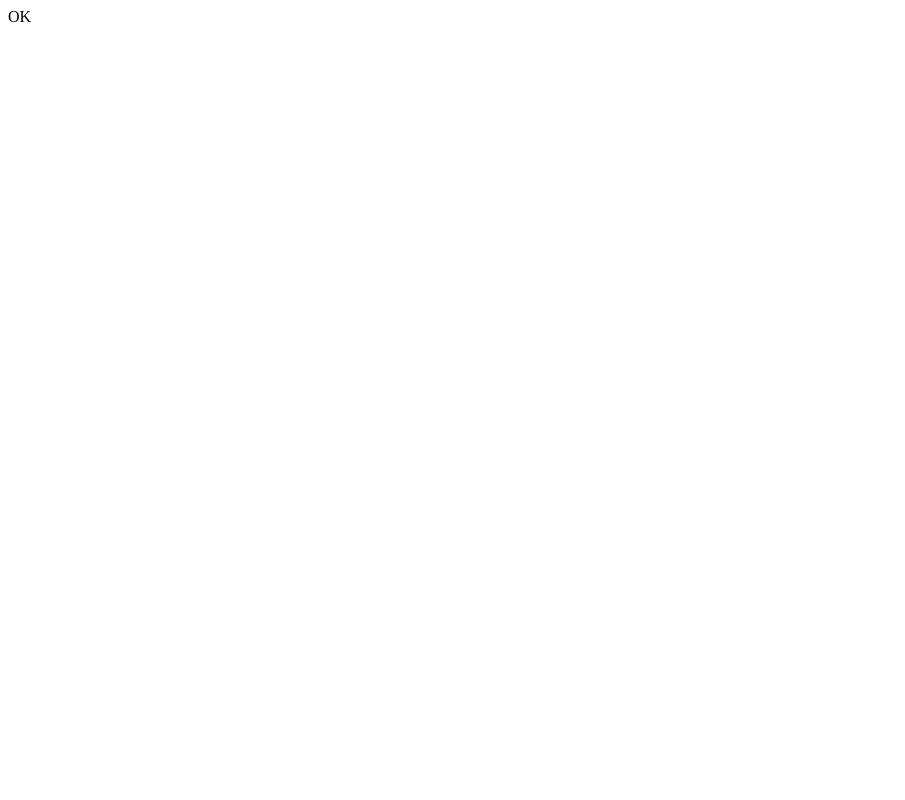
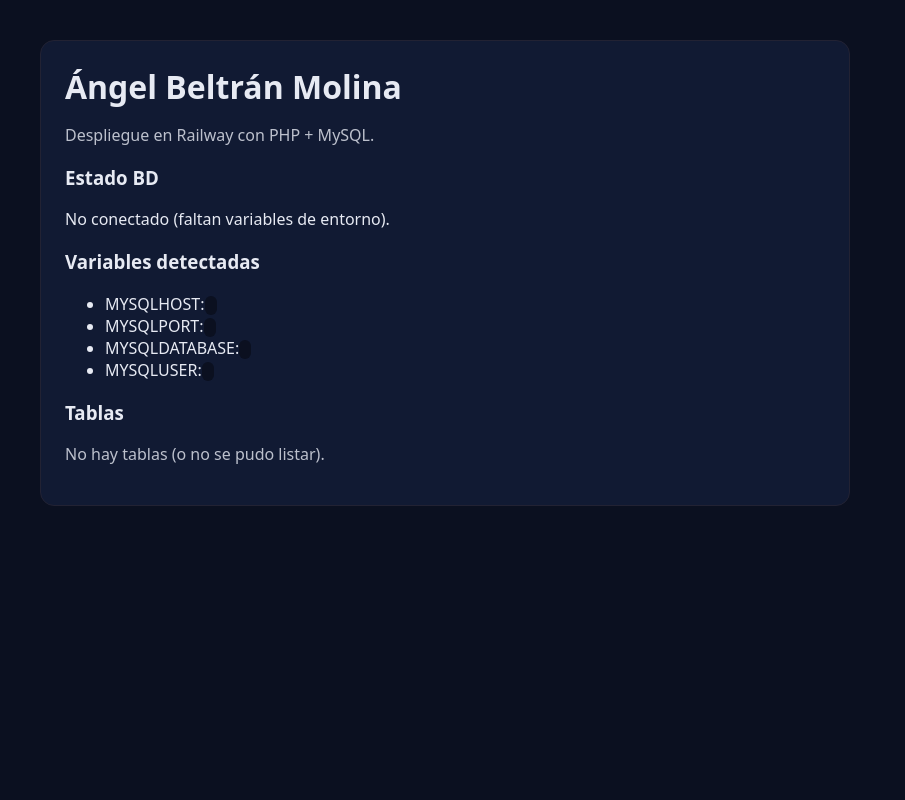
Before and after one commit to xAngeeL/RA6-Railway, a PHP site: page / in a window 1280 px wide. Before the commit the part shown is almost empty. Shown: the whole page, without its empty margins (0-905 px from the left). Run offline with PHP 8.4, Linux system fonts and the light colour scheme.

Commit message:
Update index.php

```diff
--- a/index.php
+++ b/index.php
@@ -1,2 +1,79 @@
 <?php
-echo "OK";
+declare(strict_types=1);
+
+ini_set('display_errors', '1');
+error_reporting(E_ALL);
+
+$name = "Ángel Beltrán Molina";
+
+$info = [
+  "MYSQLHOST" => getenv("MYSQLHOST") ?: "",
+  "MYSQLPORT" => getenv("MYSQLPORT") ?: "",
+  "MYSQLDATABASE" => getenv("MYSQLDATABASE") ?: "",
+  "MYSQLUSER" => getenv("MYSQLUSER") ?: "",
+];
+
+$dbStatus = "No conectado (faltan variables de entorno).";
+$tables = [];
+
+if ($info["MYSQLHOST"] && $info["MYSQLPORT"] && $info["MYSQLDATABASE"] && $info["MYSQLUSER"] && getenv("MYSQLPASSWORD")) {
+  try {
+    $dsn = "mysql:host={$info['MYSQLHOST']};port={$info['MYSQLPORT']};dbname={$info['MYSQLDATABASE']};charset=utf8mb4";
+    $pdo = new PDO($dsn, $info["MYSQLUSER"], getenv("MYSQLPASSWORD"), [
+      PDO::ATTR_ERRMODE => PDO::ERRMODE_EXCEPTION,
+      PDO::ATTR_TIMEOUT => 5,
+    ]);
+
+    $dbStatus = "✅ Conectado a MySQL (Railway)";
+    $stmt = $pdo->query("SHOW TABLES");
+    $tables = $stmt->fetchAll(PDO::FETCH_COLUMN);
+  } catch (Throwable $e) {
+    $dbStatus = "❌ Error MySQL: " . $e->getMessage();
+  }
+}
+
+?>
+<!doctype html>
+<html lang="es">
+<head>
+  <meta charset="utf-8" />
+  <meta name="viewport" content="width=device-width, initial-scale=1" />
+  <title>RA6 Railway - PHP</title>
+  <style>
+    body{font-family:system-ui,Segoe UI,Arial;margin:40px;background:#0b1020;color:#e7eaf3}
+    .card{max-width:760px;padding:24px;border:1px solid #223; border-radius:14px;background:#111a33}
+    h1{margin:0 0 10px}
+    code{background:#0b1020;padding:2px 6px;border-radius:8px}
+    ul{margin:8px 0 0}
+    .muted{opacity:.8}
+  </style>
+</head>
+<body>
+  <div class="card">
+    <h1><?php echo htmlspecialchars($name); ?></h1>
+    <p class="muted">Despliegue en Railway con PHP + MySQL.</p>
+
+    <h3>Estado BD</h3>
+    <p><?php echo htmlspecialchars($dbStatus); ?></p>
+
+    <h3>Variables detectadas</h3>
+    <ul>
+      <li>MYSQLHOST: <code><?php echo htmlspecialchars($info["MYSQLHOST"]); ?></code></li>
+      <li>MYSQLPORT: <code><?php echo htmlspecialchars($info["MYSQLPORT"]); ?></code></li>
+      <li>MYSQLDATABASE: <code><?php echo htmlspecialchars($info["MYSQLDATABASE"]); ?></code></li>
+      <li>MYSQLUSER: <code><?php echo htmlspecialchars($info["MYSQLUSER"]); ?></code></li>
+    </ul>
+
+    <h3>Tablas</h3>
+    <?php if ($tables): ?>
+      <ul>
+        <?php foreach ($tables as $t): ?>
+          <li><code><?php echo htmlspecialchars((string)$t); ?></code></li>
+        <?php endforeach; ?>
+      </ul>
+    <?php else: ?>
+      <p class="muted">No hay tablas (o no se pudo listar).</p>
+    <?php endif; ?>
+  </div>
+</body>
+</html>
```
